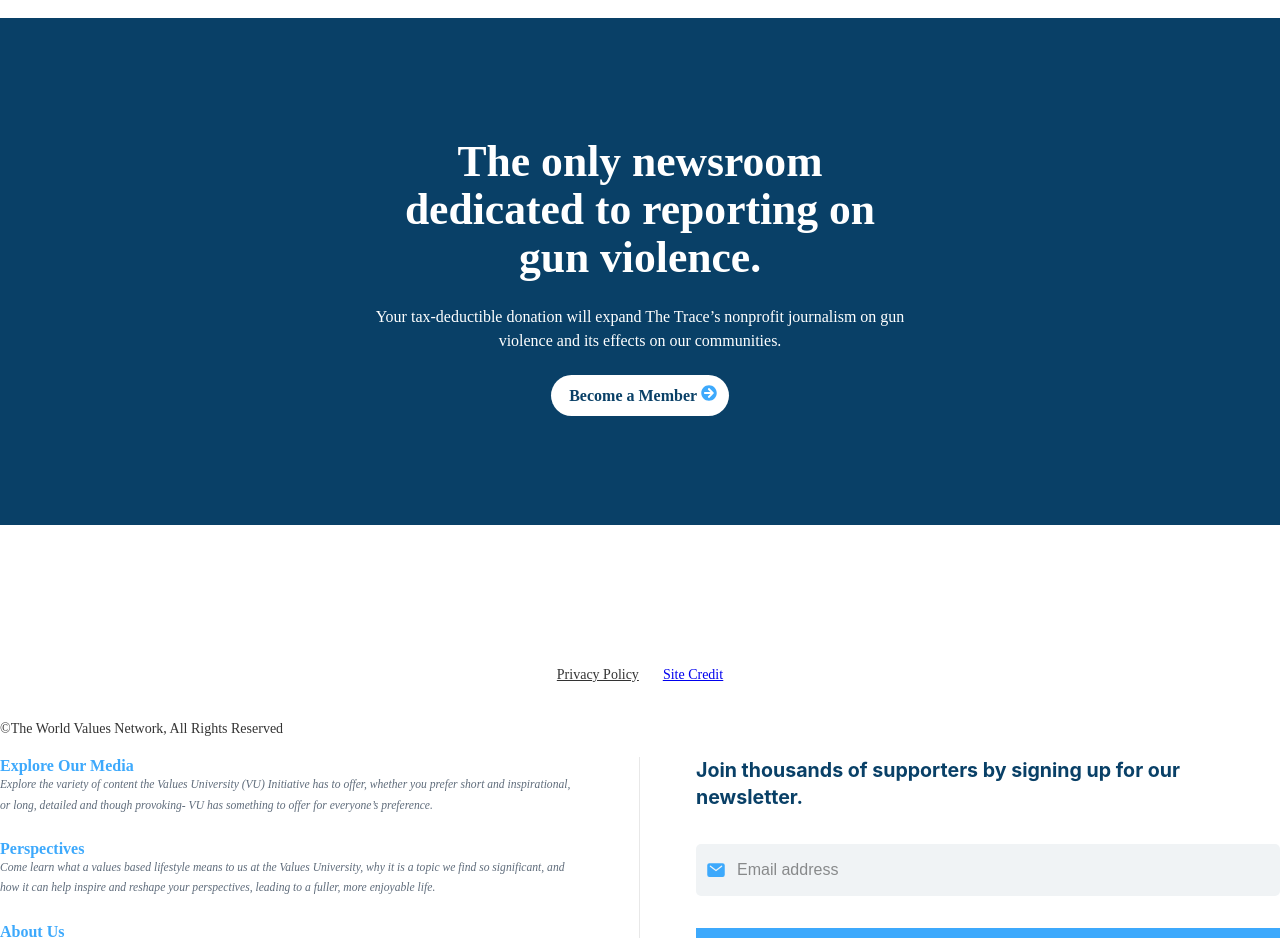
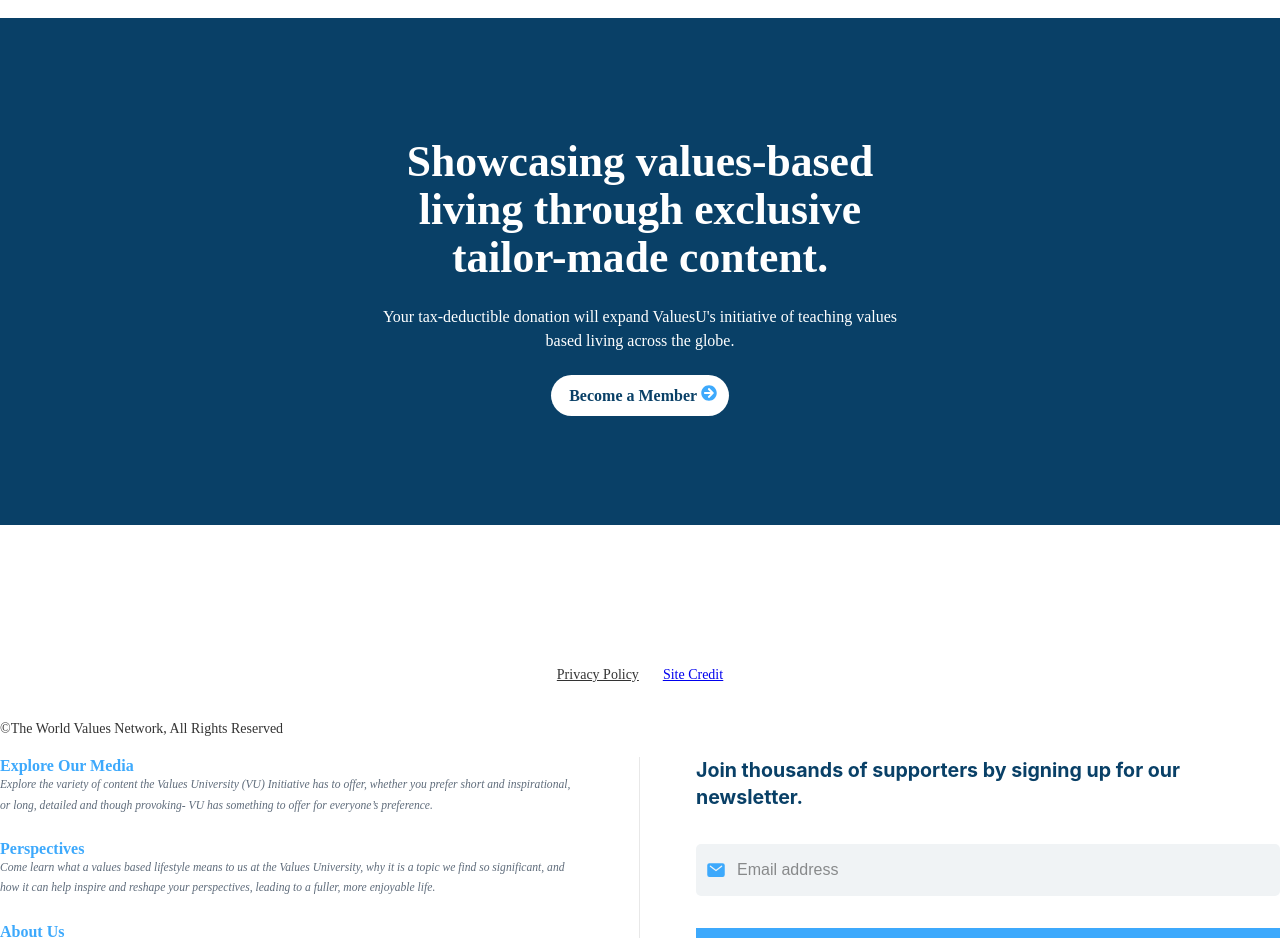
Before and after one commit to greenfieldian/values-u, a Gatsby site: page /contact in a window 1280 px wide. Shown: the part 820-1758 px from the top of the page. Built offline with nearby package versions, Linux system fonts and the light colour scheme; Gatsby itself is replaced by a stand-in of ours.

Commit message:
donate component text

```diff
--- a/src/components/donate.js
+++ b/src/components/donate.js
@@ -8,8 +8,8 @@
     <section className="section_wrapper">
         <div className="container">
             <div className="donate-cta">
-                <h2>The only newsroom dedicated to reporting on gun violence.</h2>
-                <p>Your tax-deductible donation will expand The Trace’s nonprofit journalism on gun violence and its effects on our communities.</p>
+                <h2>Showcasing values-based living through exclusive tailor-made content.</h2>
+                <p>Your tax-deductible donation will expand ValuesU's initiative of teaching values based living across the globe.</p>
                 <Link className="cta-btn" to='/donate'>Become a Member <FaArrowCircleRight className="fa-arrow-right" /></Link>
             </div>
         </div>
```
